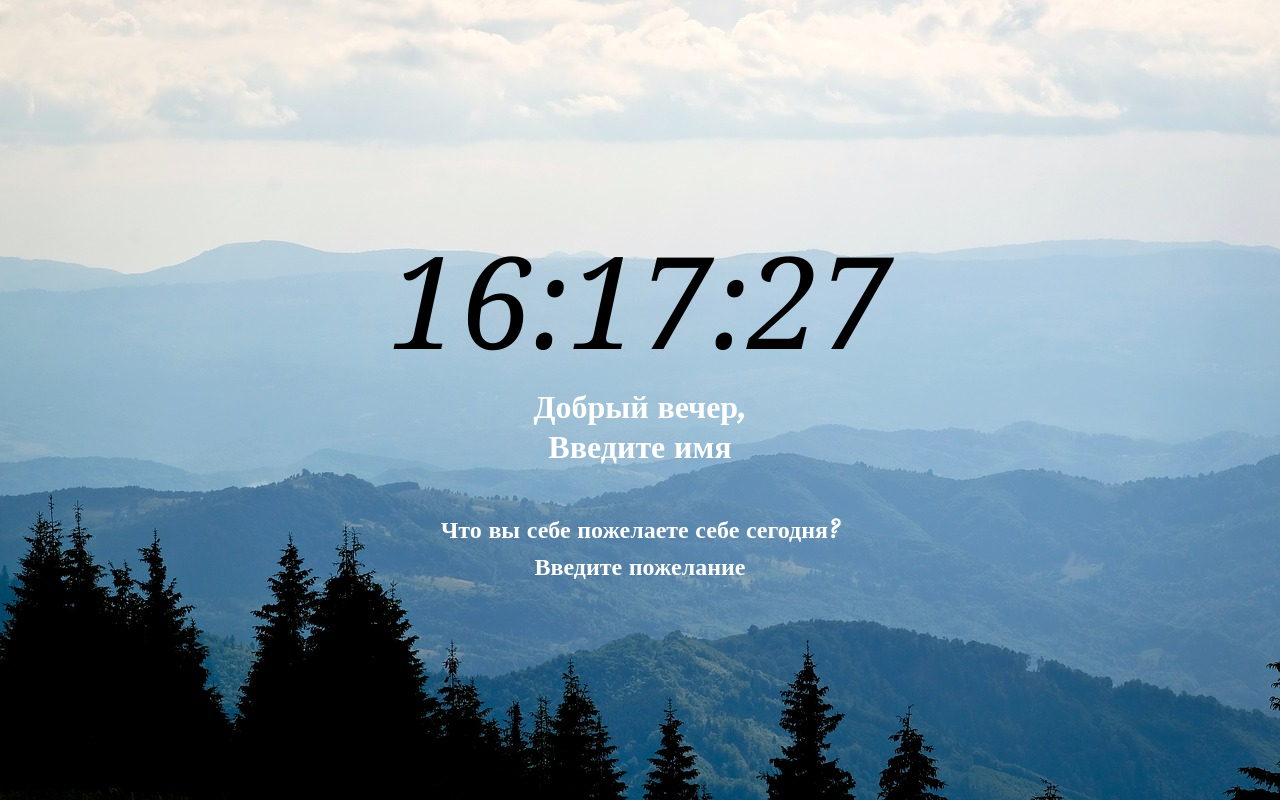
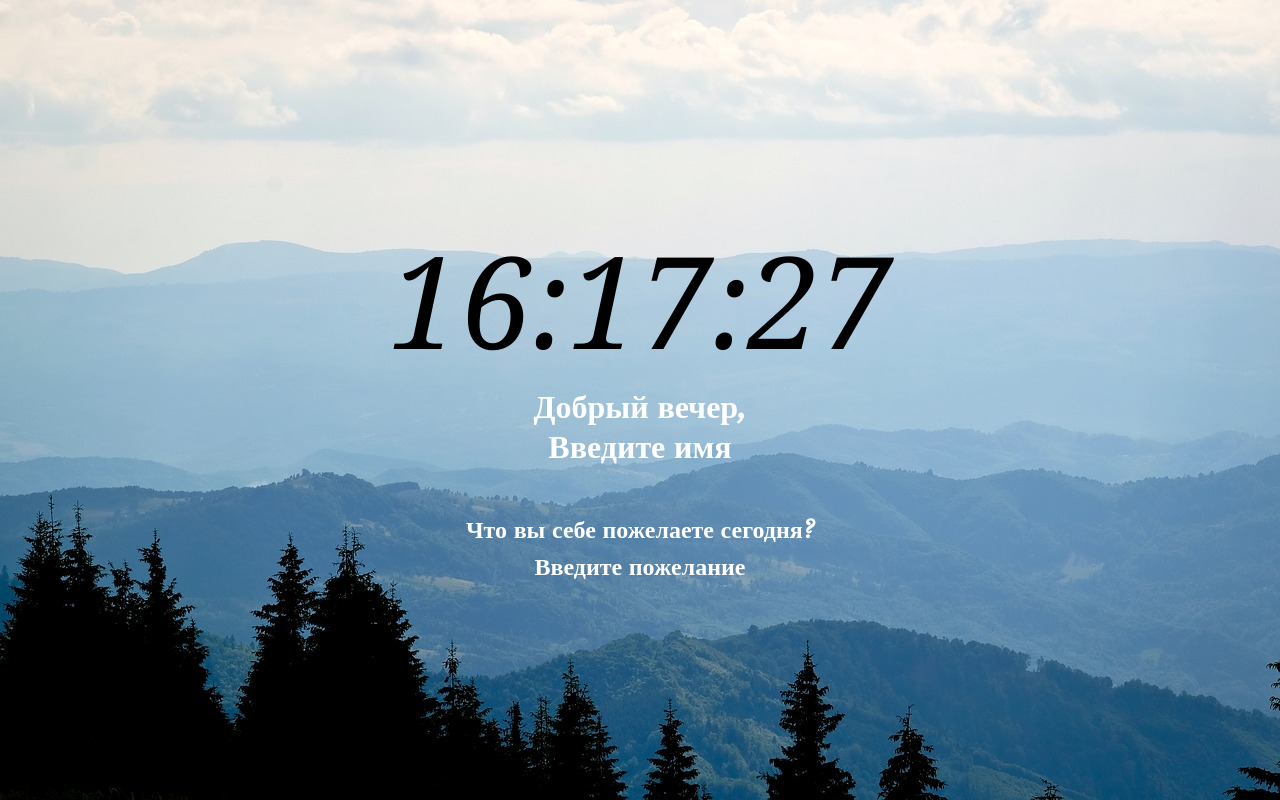
Before and after one commit to Danatey/Wens, a plain HTML site: page index.html in a window 1280 px wide. Drawn offline with nearby package versions, Linux system fonts and the light colour scheme.

Commit message:
исправил фразу пожелания

```diff
--- a/index.html
+++ b/index.html
@@ -18,7 +18,7 @@
         <p id="greeting">Добрый день</p>
         <p id="name" contenteditable="true">Данил</p>
     </h1>
-    <h2>Что вы себе пожелаете себе сегодня?</h2>
+    <h2>Что вы себе пожелаете сегодня?</h2>
     <h2 id="wens" contenteditable="true">Добра</h2>
     <script src="./js/main.js"></script>
 </body>
```
